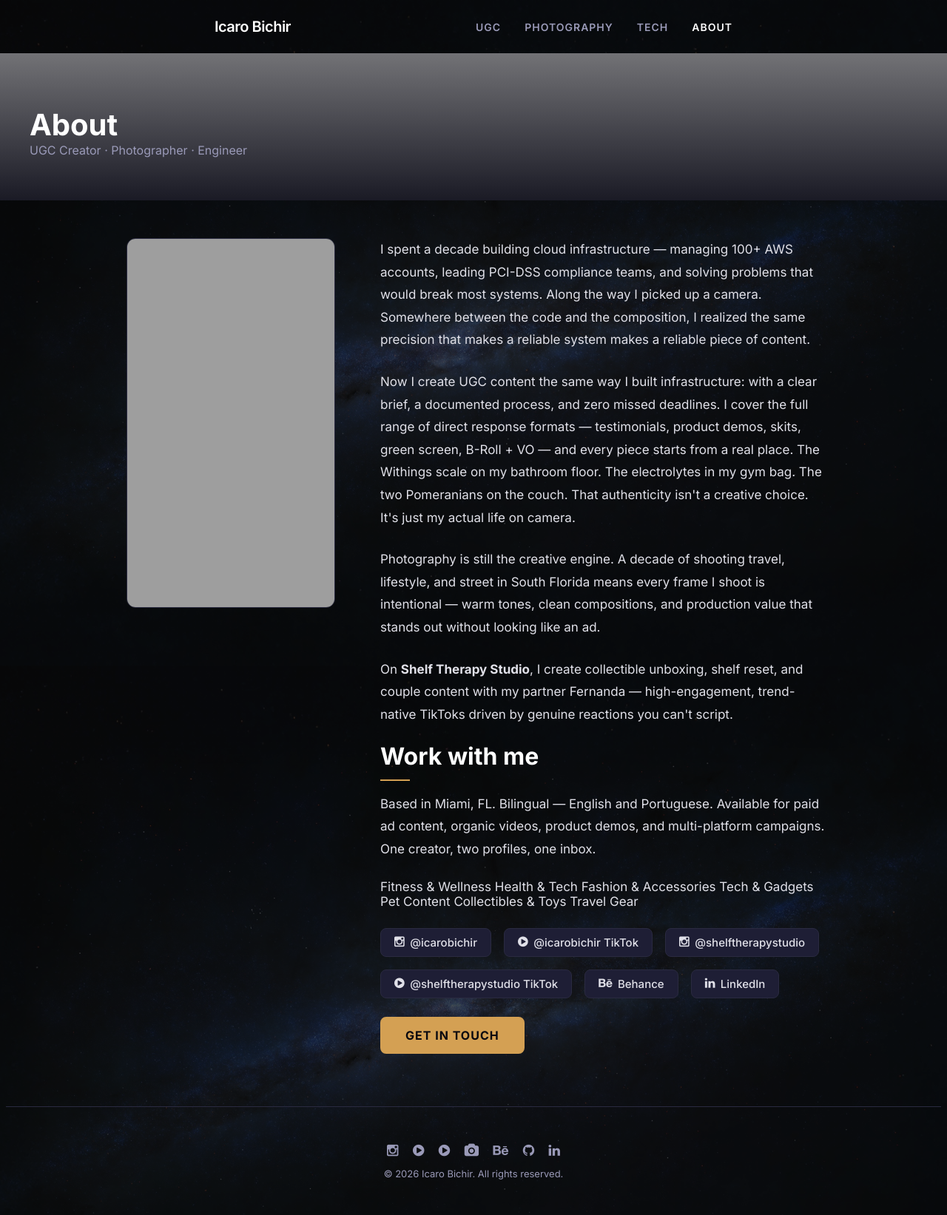
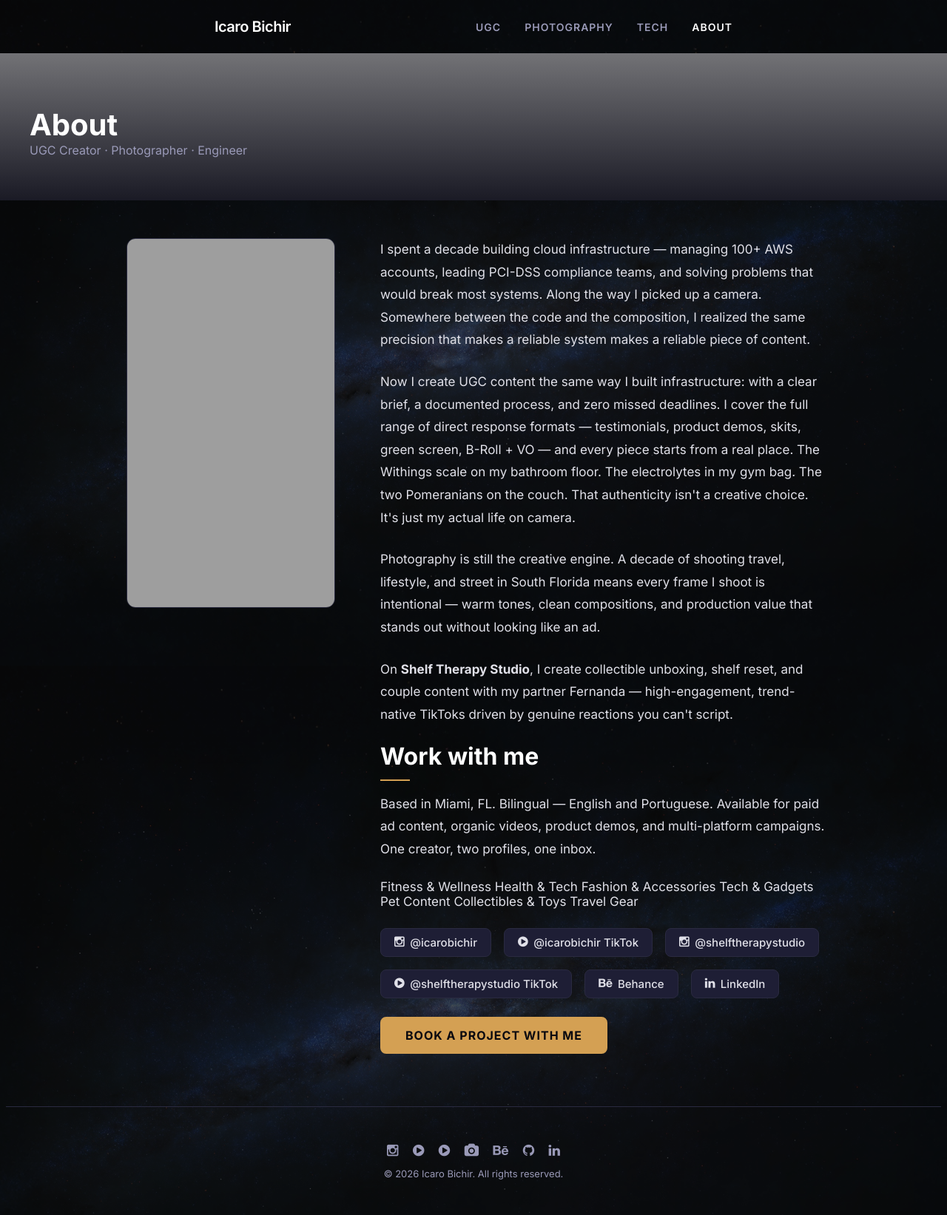
Before and after one commit to IcaroBichir/infocrazy, a Jekyll site: the page built from about/index.md, in a window 1280 px wide. Shown: the whole page at 74% size. Built offline with Jekyll 4.4.1, drawn with Linux system fonts in a browser that asks for light colours; nearby versions of some CDN libraries.

Commit message:
Fix video wrapper sizing and enforce 9:16 aspect ratio on intro video
- Switch .ugc-video-wrapper from display:inline-block to width:fit-content
  so the wrapper reliably shrink-wraps to the video width in all browsers
- Add aspect-ratio: 9/16 to the video element to prevent any browser from
  expanding it beyond its natural ratio
- Also include home.html CTA button text update from previous session

```diff
--- a/_layouts/home.html
+++ b/_layouts/home.html
@@ -73,7 +73,7 @@
 <div class="cta-section">
   <h2 class="cta-title">Let's work together</h2>
   <p class="cta-text">Looking for a content creator who delivers cinematic visuals and authentic product storytelling across platforms?</p>
-  <a href="mailto:imbcollabs@gmail.com" class="btn">Get in touch</a>
+  <a href="mailto:imbcollabs@gmail.com" class="btn">Book a project with me</a>
 </div>
 
 <div class="footer-wrap">
--- a/_sass/page.scss
+++ b/_sass/page.scss
@@ -573,13 +573,14 @@
 
 .ugc-video-wrapper {
   position: relative;
-  display: inline-block;
+  width: fit-content;
 }
 
 .ugc-intro-video iframe,
 .ugc-intro-video video {
   height: 500px;
   width: auto;
+  aspect-ratio: 9 / 16;
   border-radius: 16px;
   display: block;
 }
--- a/about/index.md
+++ b/about/index.md
@@ -41,6 +41,6 @@
       <a href="https://linkedin.com/in/icarobichir" target="_blank" rel="noopener noreferrer" class="social-link"><i class="fa fa-linkedin"></i> LinkedIn</a>
     </div>
 
-    <a href="mailto:imbcollabs@gmail.com" class="btn">Get in touch</a>
+    <a href="mailto:imbcollabs@gmail.com" class="btn">Book a project with me</a>
   </div>
 </div>
```
